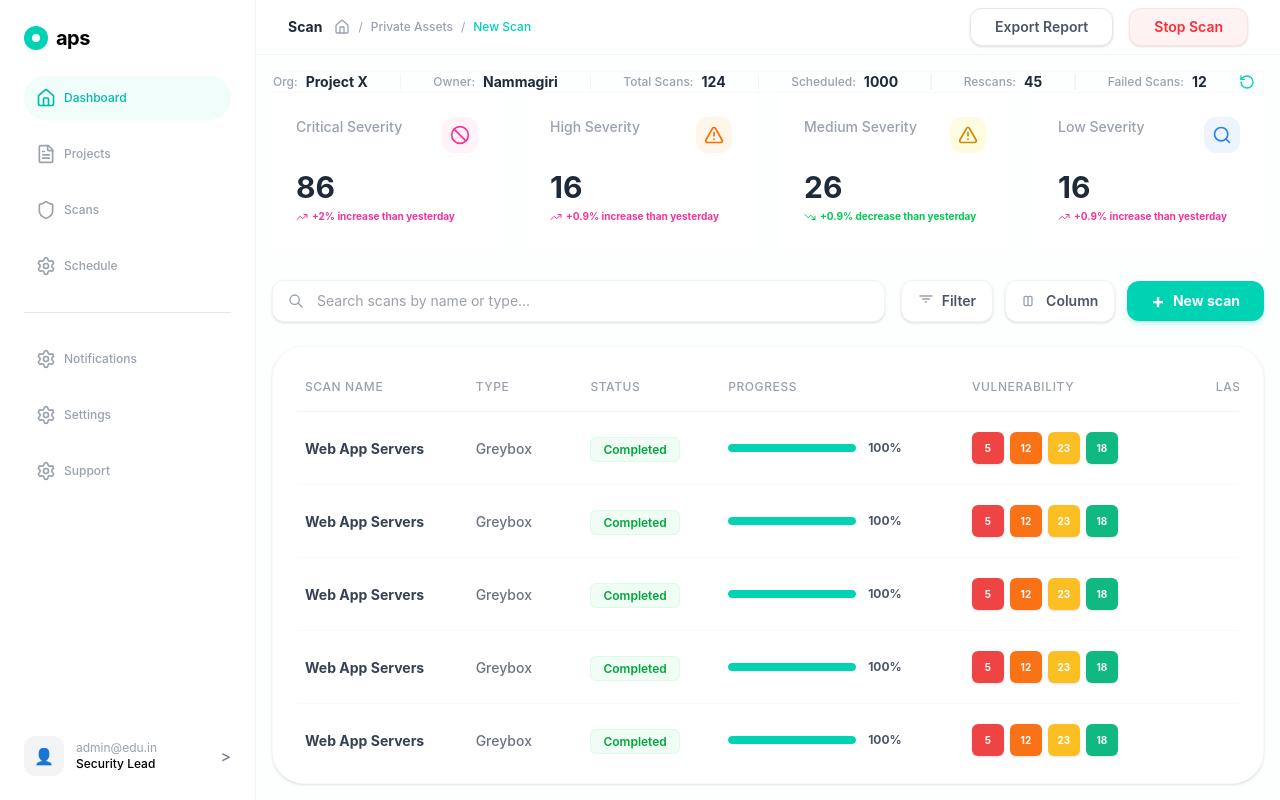
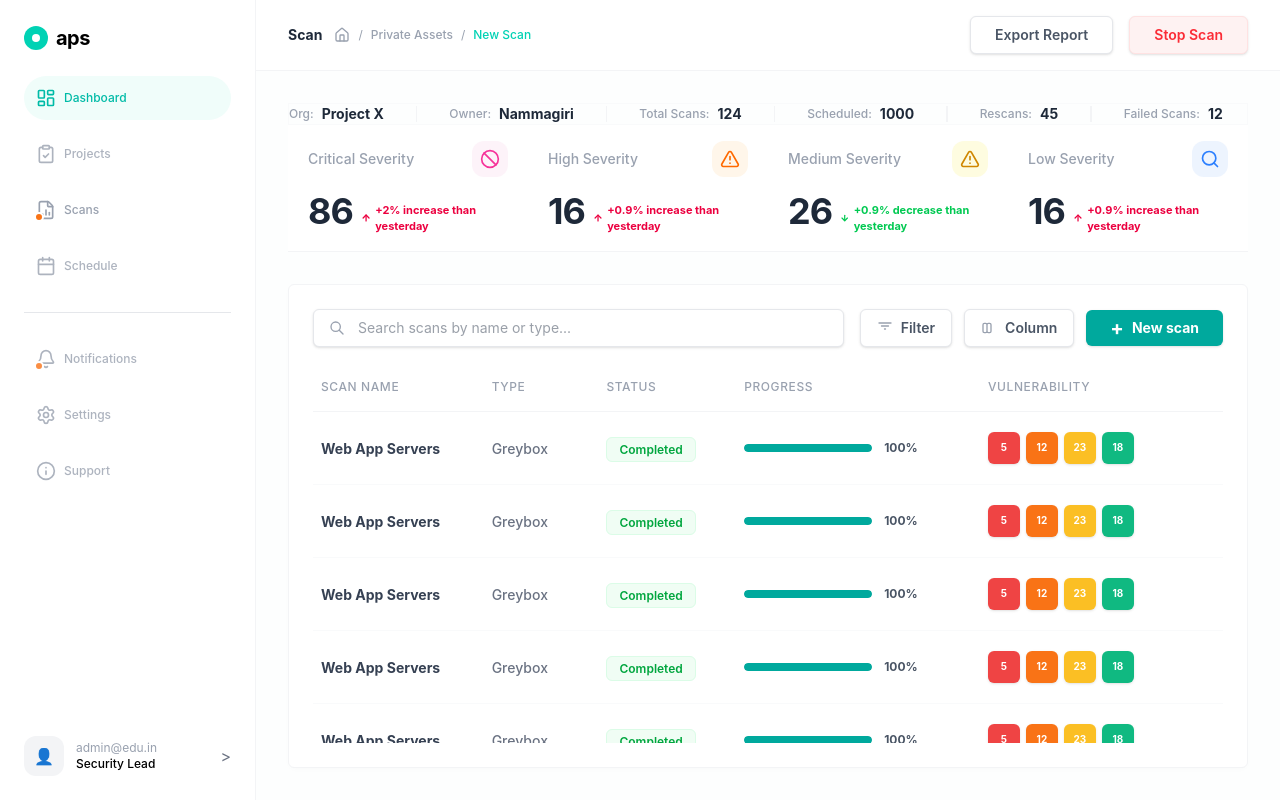
Before and after one commit to aditi-upadhyay/fenrir-security-assessment, a React (Vite) app: page /home in a window 1280 px wide. Built offline with nearby package versions, Linux system fonts and the light colour scheme.

Commit message:
feat: Implement disabled sidebar items, update dashboard layout and styling, and add notification dots to sidebar icons.

```diff
--- a/src/components/Dashboard/Dashboard.tsx
+++ b/src/components/Dashboard/Dashboard.tsx
@@ -7,9 +7,9 @@ const Dashboard: React.FC = () => {
         <div className="h-full flex flex-col gap-8">
             <StatsOverview />
 
-            <div className="flex-1 flex flex-col gap-6 min-h-0">
+            <div className="flex-1 bg-white rounded-md shadow-[0_2px_8px_-4px_rgba(0,0,0,0.05)] border border-gray-100 flex flex-col min-h-0 p-6">
                 {/* Header Controls */}
-                <div className="flex flex-col md:flex-row md:items-center justify-between gap-4 shrink-0">
+                <div className="flex flex-col md:flex-row md:items-center justify-between gap-4 shrink-0 mb-6">
                     <div className="flex-1 max-w-2xl relative">
                         <span className="absolute left-4 top-1/2 -translate-y-1/2 text-gray-400">
                             <svg className="w-4 h-4" fill="none" stroke="currentColor" viewBox="0 0 24 24">
@@ -19,32 +19,32 @@ const Dashboard: React.FC = () => {
                         <input
                             type="text"
                             placeholder="Search scans by name or type..."
-                            className="w-full pl-11 pr-4 py-2.5 bg-white border border-gray-100 rounded-xl focus:outline-none focus:ring-2 focus:ring-[#00d2b4]/20 focus:border-[#00d2b4] transition-all text-sm text-gray-700 shadow-sm"
+                            className="w-full pl-11 pr-4 py-2 bg-white border border-gray-200 rounded-md focus:outline-none focus:ring-2 focus:ring-[#00a99d]/20 focus:border-[#00a99d] transition-all text-sm text-gray-700 shadow-sm"
                         />
                     </div>
 
                     <div className="flex items-center gap-3 shrink-0">
-                        <button className="flex items-center gap-2 px-4 py-2.5 bg-white border border-gray-100 rounded-xl text-sm font-semibold text-gray-600 hover:bg-gray-50 transition-colors shadow-sm">
+                        <button className="flex items-center gap-2 px-4 py-2 bg-white border border-gray-200 rounded-md text-sm font-semibold text-gray-600 hover:bg-gray-50 transition-colors shadow-sm">
                             <svg className="w-4 h-4 text-gray-400" fill="none" stroke="currentColor" viewBox="0 0 24 24">
                                 <path strokeLinecap="round" strokeLinejoin="round" strokeWidth="2" d="M3 4.5h18M6.75 9h10.5M11.25 13.5h1.5" />
                             </svg>
                             Filter
                         </button>
-                        <button className="flex items-center gap-2 px-4 py-2.5 bg-white border border-gray-100 rounded-xl text-sm font-semibold text-gray-600 hover:bg-gray-50 transition-colors shadow-sm">
+                        <button className="flex items-center gap-2 px-4 py-2 bg-white border border-gray-200 rounded-md text-sm font-semibold text-gray-600 hover:bg-gray-50 transition-colors shadow-sm">
                             <svg className="w-4 h-4 text-gray-400" fill="none" stroke="currentColor" viewBox="0 0 24 24">
                                 <path strokeLinecap="round" strokeLinejoin="round" strokeWidth="2" d="M9 17V7m0 10a2 2 0 01-2 2H5a2 2 0 01-2-2V7a2 2 0 012-2h2a2 2 0 012 2m0 10a2 2 0 002 2h2a2 2 0 002-2V7a2 2 0 00-2-2h-2a2 2 0 00-2 2" />
                             </svg>
                             Column
                         </button>
-                        <button className="flex items-center gap-2 px-6 py-2.5 bg-[#00d2b4] hover:bg-[#00b99e] text-white rounded-xl text-sm font-bold transition-all shadow-md shadow-[#00d2b4]/20 active:scale-95">
+                        <button className="flex items-center gap-2 px-6 py-2 bg-[#00a99d] hover:bg-[#009689] text-white rounded-md text-sm font-bold transition-all shadow-sm active:scale-95">
                             <span className="text-xl leading-none">+</span>
                             New scan
                         </button>
                     </div>
                 </div>
 
-                {/* Table Card */}
-                <div className="flex-1 bg-white rounded-[2rem] p-6 shadow-sm border border-gray-50 flex flex-col overflow-hidden">
+                {/* Table Section */}
+                <div className="flex-1 overflow-hidden flex flex-col">
                     <div className="flex-1 overflow-y-auto min-h-0">
                         <ScanTable />
                     </div>
--- a/src/components/Dashboard/StatsOverview.tsx
+++ b/src/components/Dashboard/StatsOverview.tsx
@@ -1,5 +1,5 @@
 import React from 'react';
-import { RotateCcw, Ban, AlertTriangle, Search, TrendingUp, TrendingDown } from 'lucide-react';
+import { RotateCcw, Ban, AlertTriangle, Search, ArrowUp, ArrowDown } from 'lucide-react';
 
 interface SeverityCardProps {
     label: string;
@@ -9,6 +9,7 @@ interface SeverityCardProps {
     icon: React.ReactNode;
     iconBgColor: string;
     trendColor: string;
+    isFirst?: boolean;
 }
 
 const SeverityCard: React.FC<SeverityCardProps> = ({
@@ -18,20 +19,20 @@ const SeverityCard: React.FC<SeverityCardProps> = ({
     trendType,
     icon,
     iconBgColor,
-    trendColor,
+    trendColor
 }) => {
     return (
-        <div className="bg-white p-6 flex-1  flex flex-col gap-4">
-            <div className="flex justify-between items-start">
+        <div className={`bg-white px-5 py-4 flex flex-col gap-3`}>
+            <div className="flex justify-between items-center">
                 <span className="text-gray-400 text-sm font-medium">{label}</span>
                 <div className={`p-2 rounded-xl ${iconBgColor}`}>
                     {icon}
                 </div>
             </div>
-            <div className="flex flex-col gap-1">
-                <span className="text-3xl font-bold text-gray-800">{count}</span>
-                <div className={`flex items-center gap-1 text-[10px] font-bold ${trendColor}`}>
-                    {trendType === 'up' ? <TrendingUp size={12} /> : <TrendingDown size={12} />}
+            <div className="flex flex-row items-baseline gap-2 mt-1">
+                <span className="text-4xl font-bold text-gray-800 leading-none tracking-tight">{count}</span>
+                <div className={`flex items-center gap-1 text-[11px] font-bold ${trendColor}`}>
+                    {trendType === 'up' ? <ArrowUp size={12} strokeWidth={3} /> : <ArrowDown size={12} strokeWidth={3} />}
                     <span>{trend}</span>
                 </div>
             </div>
@@ -73,22 +74,23 @@ const StatsOverview: React.FC = () => {
             </div>
 
             {/* Severity Cards */}
-            <div className="flex flex-col lg:flex-row gap-6">
+            <div className="grid grid-cols-2 md:grid-cols-4 bg-white border-b border-gray-100">
                 <SeverityCard
                     label="Critical Severity"
                     count={86}
                     trend="+2% increase than yesterday"
                     trendType="up"
-                    trendColor="text-pink-500"
+                    trendColor="text-rose-600"
                     iconBgColor="bg-pink-100/50"
                     icon={<Ban className="text-pink-500" size={20} />}
+                    isFirst={true}
                 />
                 <SeverityCard
                     label="High Severity"
                     count={16}
                     trend="+0.9% increase than yesterday"
                     trendType="up"
-                    trendColor="text-pink-500"
+                    trendColor="text-rose-600"
                     iconBgColor="bg-orange-100/50"
                     icon={<AlertTriangle className="text-orange-500" size={20} />}
                 />
@@ -106,7 +108,7 @@ const StatsOverview: React.FC = () => {
                     count={16}
                     trend="+0.9% increase than yesterday"
                     trendType="up"
-                    trendColor="text-pink-500"
+                    trendColor="text-rose-600"
                     iconBgColor="bg-blue-100/50"
                     icon={<Search className="text-blue-500" size={20} />}
                 />
--- a/src/components/Dashboard/Table.tsx
+++ b/src/components/Dashboard/Table.tsx
@@ -100,7 +100,7 @@ const Table: React.FC = () => {
                                 <div className="flex items-center gap-3">
                                     <div className="w-32 h-2 bg-gray-100 rounded-full overflow-hidden">
                                         <div
-                                            className={`h-full rounded-full ${scan.status === 'Failed' ? 'bg-red-400' : 'bg-[#00d2b4]'}`}
+                                            className={`h-full rounded-full ${scan.status === 'Failed' ? 'bg-red-400' : 'bg-[#00a99d]'}`}
                                             style={{ width: `${scan.progress}%` }}
                                         ></div>
                                     </div>
--- a/src/components/Layout.tsx
+++ b/src/components/Layout.tsx
@@ -5,12 +5,12 @@ import Navbar from './Navbar';
 
 const Layout: React.FC = () => {
     return (
-        <div className="flex min-h-screen bg-gray-50/30">
+        <div className="flex flex-col lg:flex-row min-h-screen bg-gray-50/30">
             <SideBar />
 
             <main className="flex-1 h-screen overflow-hidden flex flex-col">
                 <Navbar />
-                <div className="flex-1 overflow-y-auto p-4">
+                <div className="flex-1 overflow-y-auto p-4 sm:p-6 lg:p-8">
                     <Outlet />
                 </div>
             </main>
--- a/src/components/Navbar.tsx
+++ b/src/components/Navbar.tsx
@@ -3,23 +3,23 @@ import { Home } from 'lucide-react';
 
 const Navbar: React.FC = () => {
     return (
-        <nav className="flex items-center justify-between px-8 py-2 bg-white border-b border-gray-100 shrink-0">
-            <div className="flex items-center gap-3">
-                <span className="text-sm font-bold text-gray-800">Scan</span>
-                <div className="flex items-center gap-2 text-gray-400">
-                    <Home size={16} className="text-gray-400" />
+        <nav className="flex flex-wrap items-center justify-between px-4 sm:px-6 lg:px-8 py-3 lg:py-4 bg-white border-b border-gray-100 shrink-0 gap-3">
+            <div className="flex items-center gap-2 sm:gap-3 min-w-0">
+                <span className="text-sm font-bold text-gray-800 whitespace-nowrap">Scan</span>
+                <div className="flex items-center gap-1.5 sm:gap-2 text-gray-400 min-w-0 overflow-hidden">
+                    <Home size={16} className="text-gray-400 shrink-0" />
                     <span className="text-xs">/</span>
-                    <span className="text-xs font-medium">Private Assets</span>
+                    <span className="text-xs font-medium whitespace-nowrap">Private Assets</span>
                     <span className="text-xs">/</span>
-                    <span className="text-xs font-medium text-[#00d2b4]">New Scan</span>
+                    <span className="text-xs font-medium text-[#00d2b4] whitespace-nowrap">New Scan</span>
                 </div>
             </div>
 
-            <div className="flex items-center gap-4">
-                <button className="px-6 py-2 text-sm font-semibold text-gray-600 bg-white border border-gray-200 rounded-xl hover:bg-gray-50 transition-colors shadow-sm">
+            <div className="flex items-center gap-2 sm:gap-4">
+                <button className="px-3 sm:px-6 py-2 text-xs sm:text-sm font-semibold text-gray-600 bg-white border border-gray-200 rounded-md hover:bg-gray-50 transition-colors shadow-sm whitespace-nowrap">
                     Export Report
                 </button>
-                <button className="px-6 py-2 text-sm font-semibold text-red-500 bg-red-50 border border-red-100 rounded-xl hover:bg-red-100 transition-colors shadow-sm">
+                <button className="px-3 sm:px-6 py-2 text-xs sm:text-sm font-semibold text-red-500 bg-red-50 border border-red-100 rounded-md hover:bg-red-100 transition-colors shadow-sm whitespace-nowrap">
                     Stop Scan
                 </button>
             </div>
--- a/src/components/sideBar/SidebarItem.tsx
+++ b/src/components/sideBar/SidebarItem.tsx
@@ -6,20 +6,31 @@ const SidebarItem: React.FC<SidebarItemType> = ({
   path,
   icon,
 }) => {
+  const isEnabled = label === "Dashboard" || label === "Scans";
+
+  const commonClasses = "flex flex-row items-center gap-2 px-3 py-3 rounded-full transition-all duration-200 text-xs font-medium";
+
+  if (!isEnabled) {
+    return (
+      <div className={`${commonClasses} text-gray-400 cursor-default opacity-80`}>
+        {icon}
+        <span>{label}</span>
+      </div>
+    );
+  }
+
   return (
     <NavLink
       to={path}
       className={({ isActive }) =>
-        `flex flex-row items-center gap-2 px-3 py-3 rounded-full transition-all duration-200
-        ${
-          isActive
-            ? "bg-teal-50 text-teal-500 dark:bg-teal-500/10 dark:text-teal-400"
-            : "text-gray-400 hover:text-gray-600 dark:text-gray-500 "
+        `${commonClasses} ${isActive
+          ? "bg-teal-50 text-teal-500 dark:bg-teal-500/10 dark:text-teal-400"
+          : "text-gray-400 hover:text-gray-600 dark:text-gray-500 "
         }`
       }
     >
       {icon}
-      <span className="text-xs font-medium">{label}</span>
+      <span>{label}</span>
     </NavLink>
   );
 };
--- a/src/constants/sidebar.tsx
+++ b/src/constants/sidebar.tsx
@@ -1,45 +1,56 @@
-import { Home, FileText, Shield, Settings } from "lucide-react";
+import { LayoutDashboard, ClipboardCheck, FileChartColumn, Calendar, Bell, Settings, Info } from "lucide-react";
 import type { ReactNode } from "react";
 
 export interface SidebarItemType {
   label: string;
   path: string;
   icon: ReactNode;
+  hasNotification?: boolean;
 }
+
+const IconWrapper = ({ children, hasDot }: { children: ReactNode; hasDot?: boolean }) => (
+  <div className="relative flex items-center justify-center">
+    {children}
+    {hasDot && (
+      <span className="absolute -bottom-0.5 -left-0.5 w-2.5 h-2.5 bg-[#f97316] rounded-full border-[2px] border-white dark:border-gray-900"></span>
+    )}
+  </div>
+);
 
 export const SIDEBAR_ITEMS: SidebarItemType[] = [
   {
     label: "Dashboard",
     path: "/home",
-    icon: <Home size={20} />,
+    icon: <IconWrapper><LayoutDashboard size={20} /></IconWrapper>,
   },
   {
     label: "Projects",
     path: "/projects",
-    icon: <FileText size={20} />,
+    icon: <IconWrapper><ClipboardCheck size={20} /></IconWrapper>,
   },
   {
     label: "Scans",
     path: "/scans",
-    icon: <Shield size={20} />,
+    icon: <IconWrapper hasDot><FileChartColumn size={20} /></IconWrapper>,
   },
   {
     label: "Schedule",
     path: "/schedule",
-    icon: <Settings size={20} />,
+    icon: <IconWrapper><Calendar size={20} /></IconWrapper>,
   },
   {
     label: "Notifications",
     path: "/notifications",
-    icon: <Settings size={20} />,
+    icon: <IconWrapper hasDot><Bell size={20} /></IconWrapper>,
   },
   {
     label: "Settings",
     path: "/settings",
-    icon: <Settings size={20} />,
-  }, {
+    icon: <IconWrapper><Settings size={20} /></IconWrapper>,
+  },
+  {
     label: "Support",
     path: "/support",
-    icon: <Settings size={20} />,
+    icon: <IconWrapper><Info size={20} /></IconWrapper>,
   },
 ];
```
